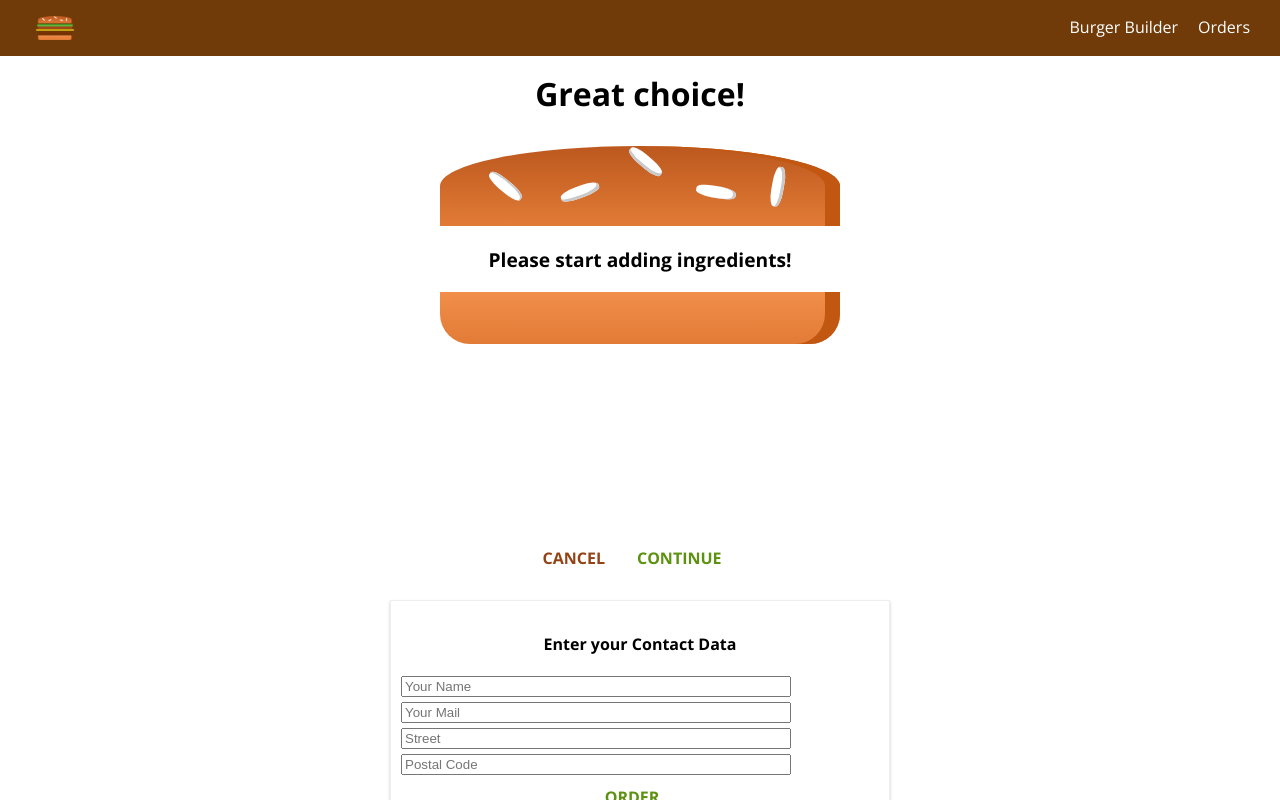
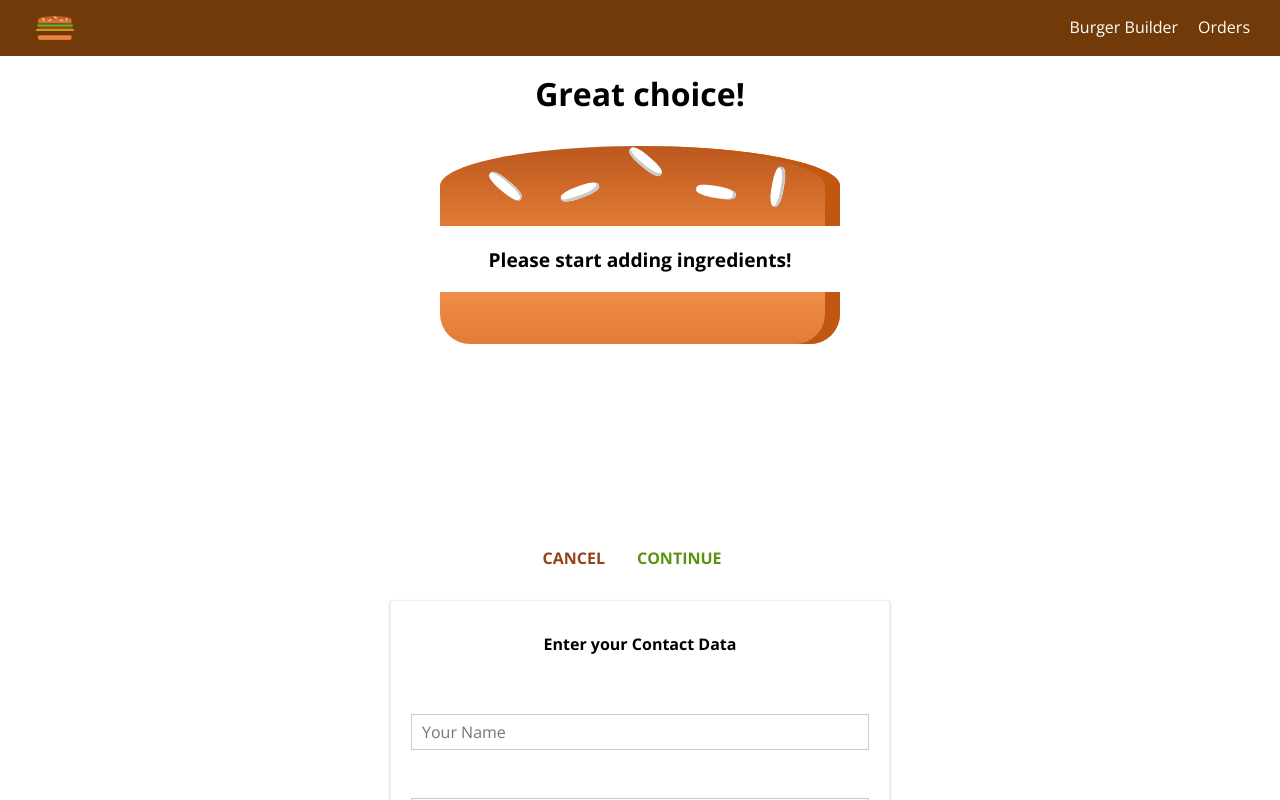
Before and after one commit to DmitryKn/app-builder-practice, a React (Create React App) app: page /checkout in a window 1280 px wide. Both pictures are taken after a click on the button "CONTINUE". Shown: the top 800 px of the page. Built offline with nearby package versions, Linux system fonts and the light colour scheme.

Commit message:
16 Contact forms

```diff
--- /dev/null
+++ b/src/components/UI/Input/Input.css
@@ -0,0 +1,32 @@
+.Input {
+    width: 100%;
+    padding: 10px;
+    box-sizing: border-box;
+}
+
+.Label {
+    font-weight: bold;
+    display: block;
+    margin-bottom: 8px;
+}
+
+.InputElement {
+    outline: none;
+    border: 1px solid #ccc;
+    background-color: white;
+    font: inherit;
+    padding: 6px 10px;
+    display: block;
+    width: 100%;
+    box-sizing: border-box;
+}
+
+.InputElement:focus {
+    outline: none;
+    background-color: #ccc;
+}
+
+.Invalid {
+    border: 1px solid red;
+    background-color: #FDA49A;
+}
--- /dev/null
+++ b/src/components/UI/Input/Input.js
@@ -0,0 +1,59 @@
+import React from 'react';
+
+import './Input.css';
+
+const input = ( props ) => {
+    let inputElement = null;
+    const inputClasses = ["InputElement"];
+
+    if (props.invalid && props.shouldValidate && props.touched) {
+        inputClasses.push("Invalid");
+    }
+
+    switch ( props.elementType ) {
+        case ( 'input' ):
+            inputElement = <input
+              className={inputClasses.join(' ')}
+              {...props.elementConfig}
+              value={props.value}
+                onChange={props.changed} />;
+            break;
+        case ( 'textarea' ):
+            inputElement = <textarea
+              className={inputClasses.join(' ')}
+              {...props.elementConfig}
+              value={props.value}
+              onChange={props.changed} />;
+            break;
+        case ( 'select' ):
+            inputElement = (
+                <select
+                  className={inputClasses.join(' ')}
+                    value={props.value}
+                    onChange={props.changed}>
+                    {props.elementConfig.options.map(option => (
+                        <option key={option.value} value={option.value}>
+                            {option.displayValue}
+                        </option>
+                    ))}
+                </select>
+            );
+            break;
+        default:
+            inputElement = <input
+              className={inputClasses.join(' ')}
+                {...props.elementConfig}
+                value={props.value}
+                onChange={props.changed} />;
+    }
+
+    return (
+        <div className="Input">
+          <label className="Label">{props.label}</label>
+            {inputElement}
+        </div>
+    );
+
+};
+
+export default input;
--- a/src/containers/Checkout/ContactData/ContactData.css
+++ b/src/containers/Checkout/ContactData/ContactData.css
@@ -8,11 +8,6 @@
     box-sizing: border-box;
 }
 
-.Input {
-    display: block;
-    margin-top: 5px;
-    width: 80%;
-}
 
 @media (min-width: 600px) {
     .ContactData {
--- a/src/containers/Checkout/ContactData/ContactData.js
+++ b/src/containers/Checkout/ContactData/ContactData.js
@@ -4,53 +4,191 @@
 import Spinner from '../../../components/UI/Spinner/Spinner';
 import './ContactData.css';
 import axios from '../../../axios-orders';
+import Input from '../../../components/UI/Input/Input';
 
 class ContactData extends Component {
     state = {
-        name: '',
-        email: '',
-        address: {
-            street: '',
-            postalCode: ''
+        orderForm: {
+            name: {
+                elementType: 'input',
+                elementConfig: {
+                    type: 'text',
+                    placeholder: 'Your Name'
+                },
+                value: '',
+                validation: {
+                    required: true
+                },
+                valid: false,
+                touched: false
+            },
+            street: {
+                elementType: 'input',
+                elementConfig: {
+                    type: 'text',
+                    placeholder: 'Street'
+                },
+                value: '',
+                validation: {
+                    required: true
+                },
+                valid: false,
+                touched: false
+            },
+            zipCode: {
+                elementType: 'input',
+                elementConfig: {
+                    type: 'text',
+                    placeholder: 'ZIP Code'
+                },
+                value: '',
+                validation: {
+                    required: true,
+                    minLength: 5,
+                    maxLength: 5,
+                    isNumeric: true
+                },
+                valid: false,
+                touched: false
+            },
+            country: {
+                elementType: 'input',
+                elementConfig: {
+                    type: 'text',
+                    placeholder: 'Country'
+                },
+                value: '',
+                validation: {
+                    required: true
+                },
+                valid: false,
+                touched: false
+            },
+            email: {
+                elementType: 'input',
+                elementConfig: {
+                    type: 'email',
+                    placeholder: 'Your E-Mail'
+                },
+                value: '',
+                validation: {
+                    required: true,
+                    isEmail: true
+                },
+                valid: false,
+                touched: false
+            },
+            deliveryMethod: {
+                elementType: 'select',
+                elementConfig: {
+                    options: [
+                        {value: 'fastest', displayValue: 'Fastest'},
+                        {value: 'cheapest', displayValue: 'Cheapest'}
+                    ]
+                },
+                value: '',
+                validation: {},
+                valid: true
+            }
         },
+        formIsValid: false,
         loading: false
     }
 
     orderHandler = ( event ) => {
         event.preventDefault();
         this.setState( { loading: true } );
+        const formData = {};
+        for (let formElementIdentifier in this.state.orderForm) {
+            formData[formElementIdentifier] = this.state.orderForm[formElementIdentifier].value;
+        }
         const order = {
             ingredients: this.props.ingredients,
             price: this.props.price,
-            customer: {
-                name: 'Dmitry Knyazzev',
-                address: {
-                    street: 'Teststreet 1',
-                    zipCode: '41351',
-                    country: 'Canada'
-                },
-                email: 'test@test.com'
-            },
-            deliveryMethod: 'fastest'
+            orderData: formData
         }
         axios.post( '/orders.json', order )
             .then( response => {
                 this.setState( { loading: false } );
-                this.props.history.push('/');
+                this.props.history.push( '/' );
             } )
             .catch( error => {
                 this.setState( { loading: false } );
             } );
     }
 
+    checkValidity(value, rules) {
+        let isValid = true;
+        if (!rules) {
+            return true;
+        }
+
+        if (rules.required) {
+            isValid = value.trim() !== '' && isValid;
+        }
+
+        if (rules.minLength) {
+            isValid = value.length >= rules.minLength && isValid
+        }
+
+        if (rules.maxLength) {
+            isValid = value.length <= rules.maxLength && isValid
+        }
+
+        if (rules.isEmail) {
+            const pattern = /[a-z0-9!#$%&'*+/=?^_`{|}~-]+(?:\.[a-z0-9!#$%&'*+/=?^_`{|}~-]+)*@(?:[a-z0-9](?:[a-z0-9-]*[a-z0-9])?\.)+[a-z0-9](?:[a-z0-9-]*[a-z0-9])?/;
+            isValid = pattern.test(value) && isValid
+        }
+
+        if (rules.isNumeric) {
+            const pattern = /^\d+$/;
+            isValid = pattern.test(value) && isValid
+        }
+
+        return isValid;
+    }
+
+    inputChangedHandler = (event, inputIdentifier) => {
+        const updatedOrderForm = {
+            ...this.state.orderForm
+        };
+        const updatedFormElement = {
+            ...updatedOrderForm[inputIdentifier]
+        };
+        updatedFormElement.value = event.target.value;
+        updatedFormElement.valid = this.checkValidity(updatedFormElement.value, updatedFormElement.validation);
+        updatedFormElement.touched = true;
+        updatedOrderForm[inputIdentifier] = updatedFormElement;
+
+        let formIsValid = true;
+        for (let inputIdentifier in updatedOrderForm) {
+            formIsValid = updatedOrderForm[inputIdentifier].valid && formIsValid;
+        }
+        this.setState({orderForm: updatedOrderForm, formIsValid: formIsValid});
+    }
+
     render () {
+        const formElementsArray = [];
+        for (let key in this.state.orderForm) {
+            formElementsArray.push({
+                id: key,
+                config: this.state.orderForm[key]
+            });
+        }
         let form = (
-            <form>
-              <input className="Input" type="text" name="name" placeholder="Your Name" />
-              <input className="Input" type="email" name="email" placeholder="Your Mail" />
-              <input className="Input" type="text" name="street" placeholder="Street" />
-              <input className="Input" type="text" name="postal" placeholder="Postal Code" />
-              <Button btnType="Success" clicked={this.orderHandler}>ORDER</Button>
+            <form onSubmit={this.orderHandler}>
+              {formElementsArray.map(formElement => (
+                <Input
+                  key={formElement.id}
+                  elementType={formElement.config.elementType}
+                  elementConfig={formElement.config.elementConfig}
+                        value={formElement.config.value}
+                        invalid={!formElement.config.valid}
+                        shouldValidate={formElement.config.validation}
+                        touched={formElement.config.touched}
+                        changed={(event) => this.inputChangedHandler(event, formElement.id)} />
+                ))}
+                <Button btnType="Success" disabled={!this.state.formIsValid}>ORDER</Button>
             </form>
         );
         if ( this.state.loading ) {
@@ -58,8 +196,8 @@
         }
         return (
             <div className="ContactData">
-              <h4>Enter your Contact Data</h4>
-              {form}
+                <h4>Enter your Contact Data</h4>
+                {form}
             </div>
         );
     }
```
Also changed, not shown: src/components/Order/Order.js (indentation only).
